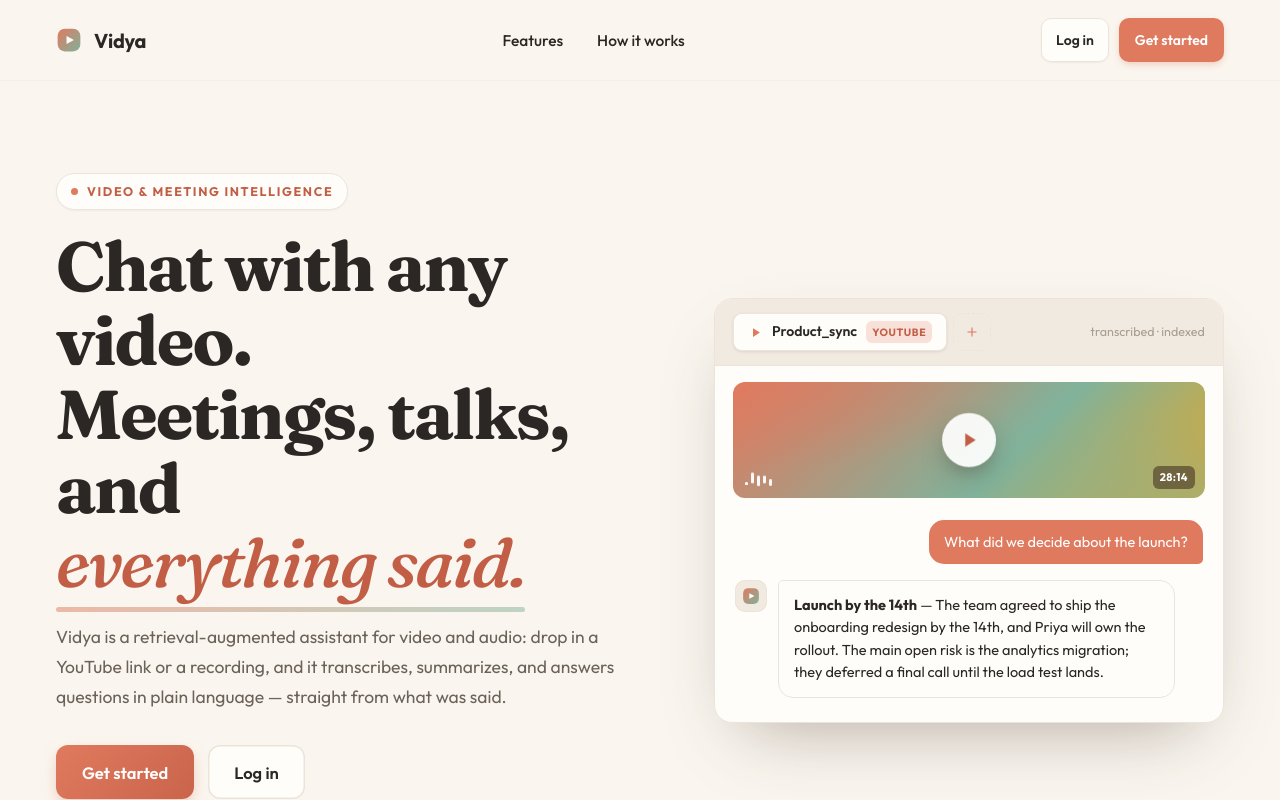
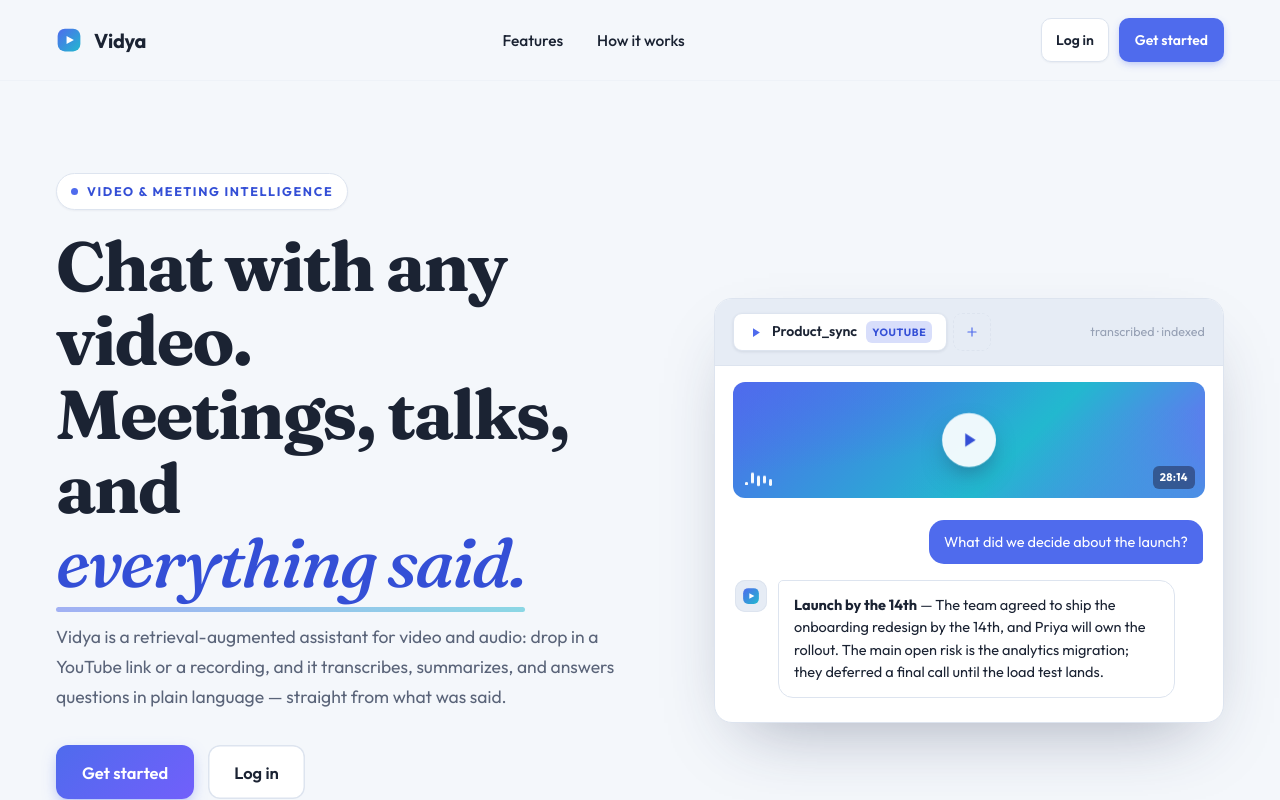
Before and after one commit to LetC0de/Ai-video-assistant, a React (Vite) app in the folder frontend/: page / in a window 1280 px wide. Built offline with nearby package versions, Linux system fonts and the light colour scheme; no server answers.

Commit message:
feat: update theme colors and styles across components for improved consistency

```diff
--- a/frontend/src/App.css
+++ b/frontend/src/App.css
@@ -83,7 +83,7 @@
 
 .toast--error {
   background: var(--surface);
-  border: 1.5px solid #f4c2c2;
+  border: 1.5px solid var(--danger-line);
   color: var(--danger);
 }
 
--- a/frontend/src/components/AuthScreen.css
+++ b/frontend/src/components/AuthScreen.css
@@ -166,8 +166,8 @@
   display: flex;
   align-items: center;
   gap: 10px;
-  background: #fff0ef;
-  border: 1.5px solid #f4c2c2;
+  background: var(--danger-soft);
+  border: 1.5px solid var(--danger-line);
   color: var(--danger);
   border-radius: 12px;
   padding: 10px 14px;
--- a/frontend/src/components/ThemeSwitcher.tsx
+++ b/frontend/src/components/ThemeSwitcher.tsx
@@ -1,20 +1,20 @@
 import { useEffect, useState } from 'react';
 import './ThemeSwitcher.css';
 
-export type ThemeName = 'ember' | 'verdant' | 'cocoa' | 'nocturne';
+export type ThemeName = 'porcelain' | 'sakura' | 'forest' | 'midnight';
 
 const THEMES: { name: ThemeName; label: string; swatch: string }[] = [
-  { name: 'ember', label: 'Ember', swatch: '#e07a5f' },
-  { name: 'verdant', label: 'Verdant', swatch: '#117c6b' },
-  { name: 'cocoa', label: 'Cocoa', swatch: '#e89b3c' },
-  { name: 'nocturne', label: 'Nocturne', swatch: '#f0b429' },
+  { name: 'porcelain', label: 'Porcelain', swatch: '#4f6bed' },
+  { name: 'sakura', label: 'Sakura', swatch: '#e64980' },
+  { name: 'forest', label: 'Forest', swatch: '#2fb380' },
+  { name: 'midnight', label: 'Midnight', swatch: '#845ef7' },
 ];
 
 const STORAGE_KEY = 'vidya-theme';
 
 function applyTheme(theme: ThemeName) {
   const root = document.documentElement;
-  if (theme === 'ember') root.removeAttribute('data-theme');
+  if (theme === 'porcelain') root.removeAttribute('data-theme');
   else root.setAttribute('data-theme', theme);
 }
 
@@ -42,7 +42,7 @@ export function ThemeSwitcher() {
         onClick={() => setOpen((v) => !v)}
         aria-label="Change color theme"
         title="Change color theme"
-        style={{ background: current === 'nocturne' ? '#2a2723' : '#fff' }}
+        style={{ background: 'var(--surface)' }}
       >
         <span className="theme-switch__dot" style={{ background: THEMES.find((t) => t.name === current)?.swatch }} />
         <span className="theme-switch__label">{THEMES.find((t) => t.name === current)?.label}</span>
--- a/frontend/src/index.css
+++ b/frontend/src/index.css
@@ -9,57 +9,64 @@
 @import url('https://fonts.googleapis.com/css2?family=Fraunces:ital,opsz,wght@0,9..144,500;0,9..144,600;0,9..144,700;0,9..144,900;1,9..144,500;1,9..144,600;1,9..144,700&family=Outfit:wght@300;400;500;600;700&display=swap');
 
 :root {
-  /* ===== THEME: ember (default) — warm cream + terracotta + sage ===== */
-  --bg: #faf6ef;
-  --bg-deep: #f1eae0;
-  --bg-rgb: 250, 246, 239;
-  --surface: #fffdfa;
-  --surface-2: #fffdfa;
+  /* ===== THEME: porcelain (default) — LIGHTEST: cool ice + indigo → violet ===== */
+  --bg: #f4f7fb;
+  --bg-deep: #e6ecf5;
+  --bg-rgb: 244, 247, 251;
+  --surface: #ffffff;
+  --surface-2: #ffffff;
 
-  --ink: #2b2724;
-  --ink-soft: #6b6259;
-  --ink-faint: #a89e91;
+  /* 0 = no ambient blobs (flat); 1 = full ambient aurora */
+  --ambient: 1;
 
-  --line: #ece4d8;
-  --line-soft: #f4eee4;
+  --ink: #1b2333;
+  --ink-soft: #5a6479;
+  --ink-faint: #97a1b5;
 
-  --brand: #e07a5f;          /* terracotta */
-  --brand-deep: #c25e45;
-  --brand-glow: rgba(224, 122, 95, 0.22);
-  --brand-rgb: 224, 122, 95;
+  --line: #dde4ef;
+  --line-soft: #eef2f8;
 
-  --spark: #81b29a;          /* sage */
-  --spark-soft: #dceae2;
-  --accent-rgb: 129, 178, 154;
+  --brand: #4f6bed;          /* indigo */
+  --brand-deep: #344fd6;
+  --brand-glow: rgba(79, 107, 237, 0.22);
+  --brand-rgb: 79, 107, 237;
 
-  --indigo: #c25e45;         /* reused as deep gradient partner */
-  --indigo-soft: #f3e2da;
-  --pink: #e9a23b;           /* amber-coral */
-  --pink-soft: #faecd6;
-  --amber: #e0a82e;          /* honey */
-  --amber-soft: #f7eccb;
-  --leaf: #6fa98b;           /* sage deeper */
-  --leaf-soft: #dceae2;
-  --leaf-rgb: 111, 169, 139;
-  --blue: #c98a4b;           /* ochre (no blue) */
-  --blue-soft: #f5e6d2;
+  --spark: #22b8cf;          /* cyan (gradient partner) */
+  --spark-soft: #d3f3f8;
+  --accent-rgb: 34, 184, 207;
 
-  --danger: #d1495b;
-  --success: #6fa98b;
+  --indigo: #7c5cff;         /* violet — gives buttons a deep indigo→violet sweep */
+  --indigo-soft: #e6e2ff;
+  --pink: #f06595;
+  --pink-soft: #fce0ea;
+  --amber: #f59f00;
+  --amber-soft: #fdeccb;
+  --leaf: #2f9e44;           /* green */
+  --leaf-soft: #dcefe1;
+  --leaf-rgb: 47, 158, 68;
+  --blue: #1c7ed6;           /* sky */
+  --blue-soft: #d8eaf8;
 
-  --theme-shadow-rgb: 60, 40, 30;   /* warm shadow tint */
-  --overlay-bg: rgba(43, 34, 28, 0.4);
+  --danger: #e03131;
+  --danger-soft: #fdecec;
+  --danger-line: #f4c2c2;
+  --success: #2f9e44;
 
-  /* Ambient background blobs */
-  --blob-violet: #f0d9c8;
-  --blob-spark: #d9e7de;
-  --blob-indigo: #efe2cc;
+  --theme-shadow-rgb: 35, 45, 80;
+  --overlay-bg: rgba(27, 35, 51, 0.4);
 
-  /* Mock video card gradient */
-  --video-1: #e07a5f;
-  --video-2: #81b29a;
-  --video-3: #e0a82e;
-  --video-wash: rgba(40, 25, 15, 0.55);
+  --blob-violet: #d8e0ff;
+  --blob-spark: #d3f3f8;
+  --blob-indigo: #e0e6ff;
+
+  --video-1: #4f6bed;
+  --video-2: #22b8cf;
+  --video-3: #7c5cff;
+  --video-wash: rgba(20, 28, 55, 0.55);
+
+  /* Code block: dark on light themes */
+  --code-bg: #1c2333;
+  --code-ink: #e8edff;
 
   --shadow-sm: 0 1px 2px rgba(var(--theme-shadow-rgb), 0.07);
   --shadow-md: 0 6px 18px -6px rgba(var(--theme-shadow-rgb), 0.18);
@@ -87,160 +94,182 @@
   --mobile-pad: 14px;
 }
 
-/* ===== THEME: verdant — pale mint + emerald + amber gold ===== */
-[data-theme='verdant'] {
-  --bg: #f5f8f4;
-  --bg-deep: #e8f0eb;
-  --bg-rgb: 245, 248, 244;
-  --surface: #ffffff;
-  --surface-2: #ffffff;
+/* ===== THEME: sakura — LIGHT: warm blush + rose → plum ===== */
+[data-theme='sakura'] {
+  --bg: #fdf5f8;
+  --bg-deep: #f8e8f0;
+  --bg-rgb: 253, 245, 248;
+  --surface: #fffafc;
+  --surface-2: #fffafc;
 
-  --ink: #1c2b27;
-  --ink-soft: #4f615a;
-  --ink-faint: #93a79e;
+  --ambient: 1;
 
-  --line: #dde9e2;
-  --line-soft: #eef4ef;
+  --ink: #3a2530;
+  --ink-soft: #7a5b6b;
+  --ink-faint: #b38ea1;
 
-  --brand: #117c6b;          /* emerald */
-  --brand-deep: #0b4d43;     /* pine */
-  --brand-glow: rgba(17, 124, 107, 0.22);
-  --brand-rgb: 17, 124, 107;
+  --line: #f3e0e9;
+  --line-soft: #faeef4;
 
-  --spark: #e0a100;          /* amber gold */
-  --spark-soft: #f7eccb;
-  --accent-rgb: 224, 161, 0;
+  --brand: #e64980;          /* rose */
+  --brand-deep: #c2256b;
+  --brand-glow: rgba(230, 73, 128, 0.22);
+  --brand-rgb: 230, 73, 128;
 
-  --indigo: #0b4d43;
-  --indigo-soft: #dcebe5;
-  --pink: #e08a5b;
-  --pink-soft: #fae5d6;
-  --amber: #e0a100;
-  --amber-soft: #f7eccb;
-  --leaf: #117c6b;
-  --leaf-soft: #dcebe5;
-  --leaf-rgb: 17, 124, 107;
-  --blue: #3e8e7e;           /* teal (no blue) */
-  --blue-soft: #dcebe5;
+  --spark: #ff8787;          /* coral (gradient partner) */
+  --spark-soft: #ffe0e0;
+  --accent-rgb: 255, 135, 135;
 
-  --danger: #d1495b;
-  --success: #117c6b;
+  --indigo: #9c36b5;         /* plum — gives buttons a rose→plum sweep */
+  --indigo-soft: #f3e0f5;
+  --pink: #e64980;
+  --pink-soft: #fce0ea;
+  --amber: #f59f00;
+  --amber-soft: #fdeccb;
+  --leaf: #2f9e44;
+  --leaf-soft: #dcefe1;
+  --leaf-rgb: 47, 158, 68;
+  --blue: #1c7ed6;
+  --blue-soft: #d8eaf8;
 
-  --theme-shadow-rgb: 20, 50, 40;
-  --overlay-bg: rgba(20, 38, 32, 0.42);
+  --danger: #e03131;
+  --danger-soft: #fdecec;
+  --danger-line: #f4c2c2;
+  --success: #2f9e44;
 
-  --blob-violet: #cde7dc;
-  --blob-spark: #f6e7be;
-  --blob-indigo: #d5e8df;
+  --theme-shadow-rgb: 80, 40, 60;
+  --overlay-bg: rgba(58, 37, 48, 0.4);
 
-  --video-1: #117c6b;
-  --video-2: #1fa37e;
-  --video-3: #e0a100;
-  --video-wash: rgba(8, 35, 28, 0.55);
+  --blob-violet: #f6d3e6;
+  --blob-spark: #ffd6e0;
+  --blob-indigo: #ecd0f0;
+
+  --video-1: #e64980;
+  --video-2: #ff8787;
+  --video-3: #9c36b5;
+  --video-wash: rgba(58, 30, 50, 0.55);
+
+  --code-bg: #2a1c26;
+  --code-ink: #ffe8f1;
 }
 
-/* ===== THEME: cocoa — cream + marigold + coral ===== */
-[data-theme='cocoa'] {
-  --bg: #fbf7f0;
-  --bg-deep: #f3ebdd;
-  --bg-rgb: 251, 247, 240;
-  --surface: #fffefb;
-  --surface-2: #fffefb;
+/* ===== THEME: forest — MID-DARK: deep emerald + lime + teal ===== */
+[data-theme='forest'] {
+  --bg: #16271d;
+  --bg-deep: #1b2c22;
+  --bg-rgb: 22, 39, 29;
+  --surface: #1e3025;
+  --surface-2: #1e3025;
 
-  --ink: #2e2620;
-  --ink-soft: #6e6155;
-  --ink-faint: #ad9e8e;
+  --ambient: 1;
 
-  --line: #eee4d4;
-  --line-soft: #f6efe3;
+  --ink: #e8f3ec;
+  --ink-soft: #a9c4b4;
+  --ink-faint: #6f8a7c;
 
-  --brand: #e89b3c;          /* marigold */
-  --brand-deep: #c97e22;
-  --brand-glow: rgba(232, 155, 60, 0.22);
-  --brand-rgb: 232, 155, 60;
+  --line: #284032;
+  --line-soft: #223629;
 
-  --spark: #e8725b;          /* soft coral */
-  --spark-soft: #faded5;
-  --accent-rgb: 232, 114, 91;
+  --brand: #2fb380;          /* emerald */
+  --brand-deep: #1f8f63;
+  --brand-glow: rgba(47, 179, 128, 0.26);
+  --brand-rgb: 47, 179, 128;
 
-  --indigo: #c97e22;
-  --indigo-soft: #f6e7cd;
-  --pink: #e8725b;
-  --pink-soft: #faded5;
-  --amber: #e89b3c;
-  --amber-soft: #f6e7cd;
-  --leaf: #8ba35a;           /* olive */
-  --leaf-soft: #e9efd6;
-  --leaf-rgb: 139, 163, 90;
-  --blue: #c98a4b;           /* ochre */
-  --blue-soft: #f5e6d2;
+  --spark: #b2e635;          /* lime (bright gradient partner) */
+  --spark-soft: #33401f;
+  --accent-rgb: 178, 230, 53;
 
-  --danger: #d1495b;
-  --success: #5e8c4e;
+  --indigo: #0ca678;         /* teal — gives buttons an emerald→teal sweep */
+  --indigo-soft: #1f4a3a;
+  --pink: #f06595;
+  --pink-soft: #4a2a38;
+  --amber: #f59f00;
+  --amber-soft: #3a3120;
+  --leaf: #2fb380;
+  --leaf-soft: #1f4a36;
+  --leaf-rgb: 47, 179, 128;
+  --blue: #1c7ed6;
+  --blue-soft: #1f3a4a;
 
-  --theme-shadow-rgb: 60, 42, 25;
-  --overlay-bg: rgba(46, 32, 20, 0.42);
-
-  --blob-violet: #f6e2c0;
-  --blob-spark: #fad9ce;
-  --blob-indigo: #f1e6cf;
-
-  --video-1: #e89b3c;
-  --video-2: #e8725b;
-  --video-3: #c97e22;
-  --video-wash: rgba(45, 28, 12, 0.55);
-}
-
-/* ===== THEME: nocturne — dark charcoal + amber gold + coral ===== */
-[data-theme='nocturne'] {
-  --bg: #1c1a17;
-  --bg-deep: #26231f;
-  --bg-rgb: 28, 26, 23;
-  --surface: #2a2723;
-  --surface-2: #2a2723;
-
-  --ink: #f3ede3;
-  --ink-soft: #b7ae9e;
-  --ink-faint: #837a6b;
-
-  --line: #3a352e;
-  --line-soft: #322e28;
-
-  --brand: #f0b429;          /* amber gold */
-  --brand-deep: #d99a12;
-  --brand-glow: rgba(240, 180, 41, 0.2);
-  --brand-rgb: 240, 180, 41;
-
-  --spark: #e8563d;          /* warm coral */
-  --spark-soft: #4a2a24;
-  --accent-rgb: 232, 86, 61;
-
-  --indigo: #d99a12;
-  --indigo-soft: #3a3120;
-  --pink: #e8563d;
-  --pink-soft: #4a2a24;
-  --amber: #f0b429;
-  --amber-soft: #3a3120;
-  --leaf: #6fa98b;
-  --leaf-soft: #2c3a33;
-  --leaf-rgb: 111, 169, 139;
-  --blue: #c98a4b;
-  --blue-soft: #3a2e1e;
-
-  --danger: #e5564d;
-  --success: #6fa98b;
+  --danger: #ff6b6b;
+  --danger-soft: #3a1f26;
+  --danger-line: #5a2a32;
+  --success: #2fb380;
 
   --theme-shadow-rgb: 0, 0, 0;
   --overlay-bg: rgba(0, 0, 0, 0.5);
 
-  --blob-violet: #4a3a1a;
-  --blob-spark: #3a2a24;
-  --blob-indigo: #2e3a2e;
+  --blob-violet: #1f4a36;
+  --blob-spark: #3a5a1f;
+  --blob-indigo: #1a4a44;
 
-  --video-1: #f0b429;
-  --video-2: #e8563d;
-  --video-3: #c97e22;
+  --video-1: #2fb380;
+  --video-2: #b2e635;
+  --video-3: #0ca678;
   --video-wash: rgba(0, 0, 0, 0.55);
+
+  /* Code block: light-on-dark so it stays legible on the emerald surface */
+  --code-bg: #0f1c14;
+  --code-ink: #c8f0d8;
+}
+
+/* ===== THEME: midnight — DARKEST: electric violet + cyan + blue ===== */
+[data-theme='midnight'] {
+  --bg: #14122b;
+  --bg-deep: #1d1a3a;
+  --bg-rgb: 20, 18, 43;
+  --surface: #211e40;
+  --surface-2: #211e40;
+
+  --ambient: 1;
+
+  --ink: #ece9ff;
+  --ink-soft: #b3aed8;
+  --ink-faint: #79719e;
+
+  --line: #322e57;
+  --line-soft: #2a2649;
+
+  --brand: #845ef7;          /* electric violet */
+  --brand-deep: #7048e8;
+  --brand-glow: rgba(132, 94, 247, 0.3);
+  --brand-rgb: 132, 94, 247;
+
+  --spark: #22d3ee;          /* cyan (glowing gradient partner) */
+  --spark-soft: #1a4a5a;
+  --accent-rgb: 34, 211, 238;
+
+  --indigo: #5c7cfa;         /* blue — gives buttons a violet→blue glow sweep */
+  --indigo-soft: #2a2a6b;
+  --pink: #f06595;
+  --pink-soft: #4a2a38;
+  --amber: #f59f00;
+  --amber-soft: #3a3120;
+  --leaf: #2fb380;
+  --leaf-soft: #1f4a36;
+  --leaf-rgb: 47, 179, 128;
+  --blue: #5c7cfa;
+  --blue-soft: #2a2a6b;
+
+  --danger: #ff6b6b;
+  --danger-soft: #3a1f26;
+  --danger-line: #5a2a32;
+  --success: #2fb380;
+
+  --theme-shadow-rgb: 0, 0, 0;
+  --overlay-bg: rgba(0, 0, 0, 0.55);
+
+  --blob-violet: #3a2a6b;
+  --blob-spark: #1a4a5a;
+  --blob-indigo: #2a2a6b;
+
+  --video-1: #845ef7;
+  --video-2: #22d3ee;
+  --video-3: #5c7cfa;
+  --video-wash: rgba(0, 0, 0, 0.55);
+
+  --code-bg: #0c0a1e;
+  --code-ink: #d6d0ff;
 }
 
 * {
@@ -278,7 +307,10 @@ html {
   scroll-behavior: smooth;
 }
 
-/* ------- Ambient background: violet/cyan blobs + grain ------- */
+/* ------- Ambient background: violet/spark/indigo blobs + grain -------
+   The blobs only render for "fancy" themes (--ambient: 1). Simple/clean
+   themes (--ambient: 0) collapse blob opacity to 0 so the background stays
+   flat and quiet. */
 .app-bg {
   position: fixed;
   inset: 0;
@@ -291,12 +323,19 @@ html {
   position: absolute;
   border-radius: 50%;
   filter: blur(70px);
-  opacity: 0.5;
+  opacity: calc(0.5 * var(--ambient));
+  animation: aurora 26s ease-in-out infinite;
 }
 
 .blob--violet { width: 46vw; height: 46vw; background: var(--blob-violet); top: -14vw; right: -8vw; }
-.blob--spark  { width: 40vw; height: 40vw; background: var(--blob-spark); bottom: -16vw; left: -6vw; }
-.blob--indigo { width: 30vw; height: 30vw; background: var(--blob-indigo); top: 30vh; left: 34vw; opacity: 0.4; }
+.blob--spark  { width: 40vw; height: 40vw; background: var(--blob-spark); bottom: -16vw; left: -6vw; animation-delay: -8s; }
+.blob--indigo { width: 30vw; height: 30vw; background: var(--blob-indigo); top: 30vh; left: 34vw; opacity: calc(0.4 * var(--ambient)); animation-delay: -16s; }
+
+@keyframes aurora {
+  0%, 100% { transform: translate(0, 0) scale(1); }
+  33%      { transform: translate(3vw, 2vh) scale(1.08); }
+  66%      { transform: translate(-2vw, -3vh) scale(0.95); }
+}
 
 .grain {
   position: absolute;
```
Also changed, not shown: frontend/src/components/ChatArea.css (+5 -5 lines), frontend/src/components/Sidebar.css (+5 -5 lines).
